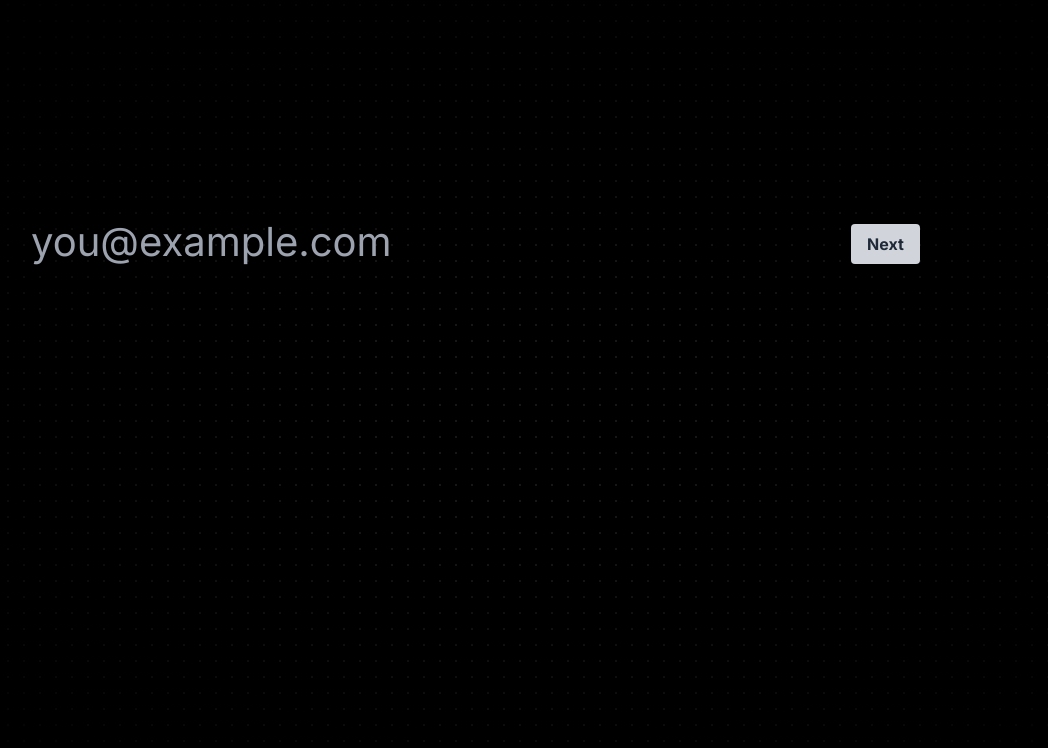
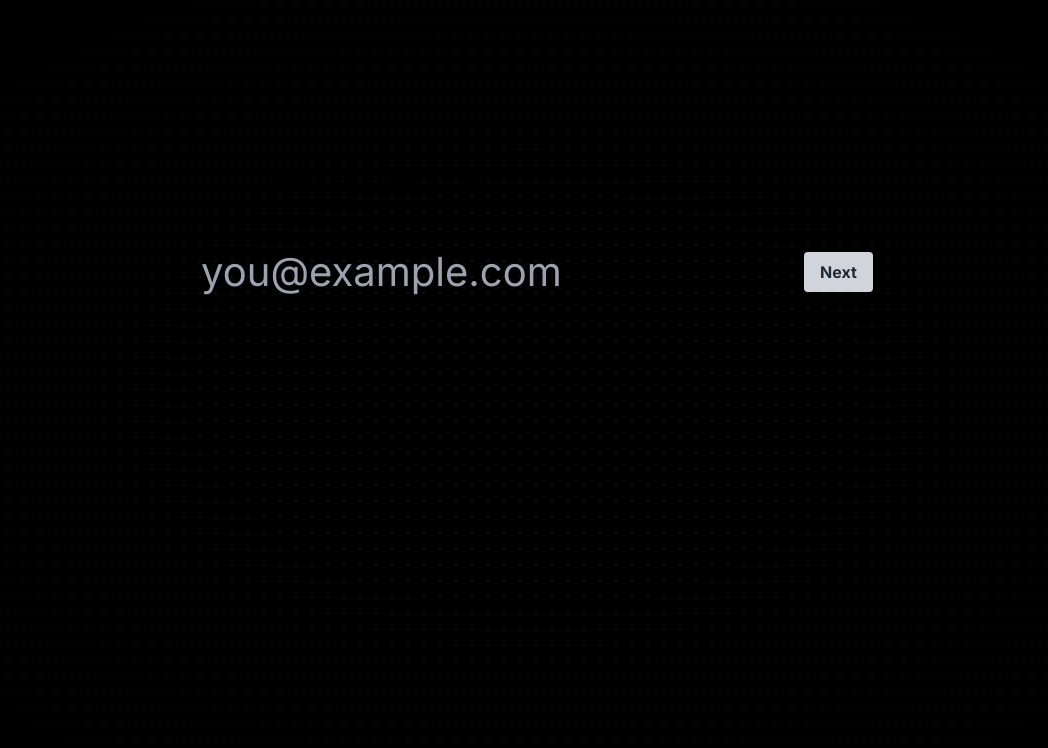
Before and after one commit to jdarmada/tap-in, a Next.js app: page /register in a window 1280 px wide. Shown: the top 748 px of the page, without its empty margins (109-1157 px from the left). Built offline with nearby package versions, Linux system fonts and the light colour scheme.

Commit message:
added apollo wrapper

```diff
--- /dev/null
+++ b/app/components/dotbackground.tsx
@@ -0,0 +1,7 @@
+export function DotBackground() {
+  return (
+    <div className="fixed inset-0 z-[-1] bg-black dark:bg-dot-black/[0.2] bg-dot-white/[0.2]">
+      <div className="absolute pointer-events-none inset-0 flex items-center justify-center bg-black [mask-image:radial-gradient(ellipse_at_center,transparent_20%,white)]"></div>
+    </div>
+  );
+}
--- a/app/components/registerquestions.tsx
+++ b/app/components/registerquestions.tsx
@@ -43,14 +43,14 @@ const SignUp: React.FC = () => {
             : [...currentValues, option],
         };
       }
-      return prevState;  // For non-array fields, do nothing (or handle as needed)
+      return prevState;
     });
   };
 
   const handleSubmit = (e: React.MouseEvent<HTMLFormElement>) => {
     e.preventDefault();
     console.log(formData);
-    // Submit formData to backend or next step
+
   };
 
   const renderQuestion = (question: Question) => {
@@ -62,7 +62,7 @@ const SignUp: React.FC = () => {
 
 
           <input
-            className='fixed translate-x-[10vw] translate-y-[25vh] bg-transparent p-3 focus-within:outline-none text-[40px] '
+            className='bg-transparent p-3 focus-within:outline-none text-[40px] '
             type={question.inputType}
             name={question.field}
             value={formData[question.field].toString()}
@@ -97,16 +97,19 @@ const SignUp: React.FC = () => {
   const currentQ = questions[currentQuestion];
 
   return (
-    <form onSubmit={handleSubmit}>
-      <h2 className='fixed translate-y-40 translate-x-20'>{currentQ.question}</h2>
+    <form onSubmit={handleSubmit} className='flex flex-col items-center justify-center space-y-8'>
+
+      <h2 className='flex flex-row justify-start w-[40vw] text-2xl font-semibold'>{currentQ.question}</h2>
+      <div className='flex items-center space-x-4'>
 
         {renderQuestion(currentQ)}
 
       {currentQuestion < questions.length - 1 ? (
-        <button className='fixed translate-x-[75vw] translate-y-[28vh] bg-gray-300 hover:bg-gray-400 text-gray-800 font-bold py-2 px-4 rounded z-10 ' type="button" onClick={handleNext}>Next</button>
-      ) : (
-        <button type="submit">Submit</button>
-      )}
+        <button className='bg-gray-300 hover:bg-gray-400 text-gray-800 font-bold py-2 px-4 rounded z-10 ' type="button" onClick={handleNext}>Next</button>
+        ) : (
+          <button type="submit">Submit</button>
+          )}
+          </div>
     </form>
   );
 };
--- a/app/layout.tsx
+++ b/app/layout.tsx
@@ -1,5 +1,8 @@
 import type { Metadata } from "next";
 import { Inter } from "next/font/google";
+import { ApolloProvider } from "@apollo/client";
+import apolloClient from "@/utils/apollo-client";
+import { DotBackground } from "./components/dotbackground";
 import "./globals.css";
 
 
@@ -10,13 +13,7 @@ export const metadata: Metadata = {
   description: "Network with other creatives",
 };
 
-export function DotBackground() {
-  return (
-    <div className="fixed inset-0 z-[-1] bg-black dark:bg-dot-black/[0.2] bg-dot-white/[0.2]">
-      <div className="absolute pointer-events-none inset-0 flex items-center justify-center bg-black [mask-image:radial-gradient(ellipse_at_center,transparent_20%,white)]"></div>
-    </div>
-  );
-}
+
 
 export default function RootLayout({
   children,
@@ -26,8 +23,11 @@ export default function RootLayout({
   return (
     <html lang="en">
       <body className={inter.className}>
-        <DotBackground />
-        {children}</body>
+        <ApolloProvider client={apolloClient}>
+          <DotBackground />
+          {children}
+        </ApolloProvider>
+          </body>
     </html>
   )
 }
--- a/app/page.tsx
+++ b/app/page.tsx
@@ -1,8 +1,9 @@
-import Image from "next/image";
+import { ApolloProvider } from "@apollo/client";
+import apolloClient from "@/utils/apollo-client";
 
 export default function Home() {
   return (
-    <main className="flex min-h-screen flex-col items-center justify-between p-24">
+    <main>
 
     </main>
   );
--- a/app/register/page.tsx
+++ b/app/register/page.tsx
@@ -5,7 +5,7 @@ import SignUp from '../components/registerquestions';
 
 const Register: React.FC = () => {
   return (
-    <div  >
+    <div className='flex flex-col justify-center h-[60vh] '>
       <SignUp />
     </div>
   )
--- a/package.json
+++ b/package.json
@@ -9,6 +9,7 @@
     "lint": "next lint"
   },
   "dependencies": {
+    "@apollo/client": "^3.9.7",
     "@prisma/client": "^5.9.1",
     "apollo-server-micro": "^3.13.0",
     "clsx": "^2.1.0",
--- /dev/null
+++ b/utils/apollo-client.ts
@@ -0,0 +1,12 @@
+import { ApolloClient, InMemoryCache, HttpLink } from '@apollo/client';
+
+const httpLink = new HttpLink({
+  uri: '/api/graphql', // Assuming Apollo Server is set up at /api/graphql
+});
+
+const apolloClient = new ApolloClient({
+  link: httpLink,
+  cache: new InMemoryCache(),
+});
+
+export default apolloClient;
```
Also changed, not shown: 1 other file (tests, documents, lock files or other folders).
